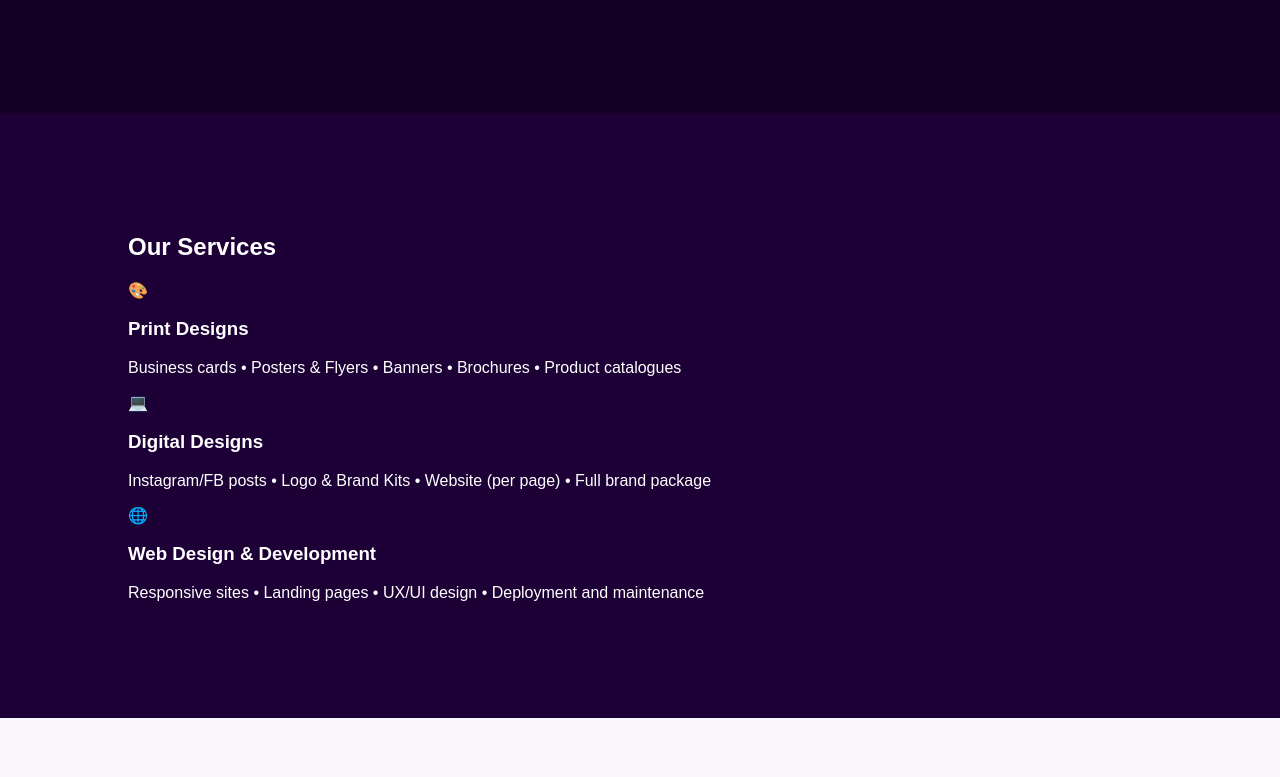
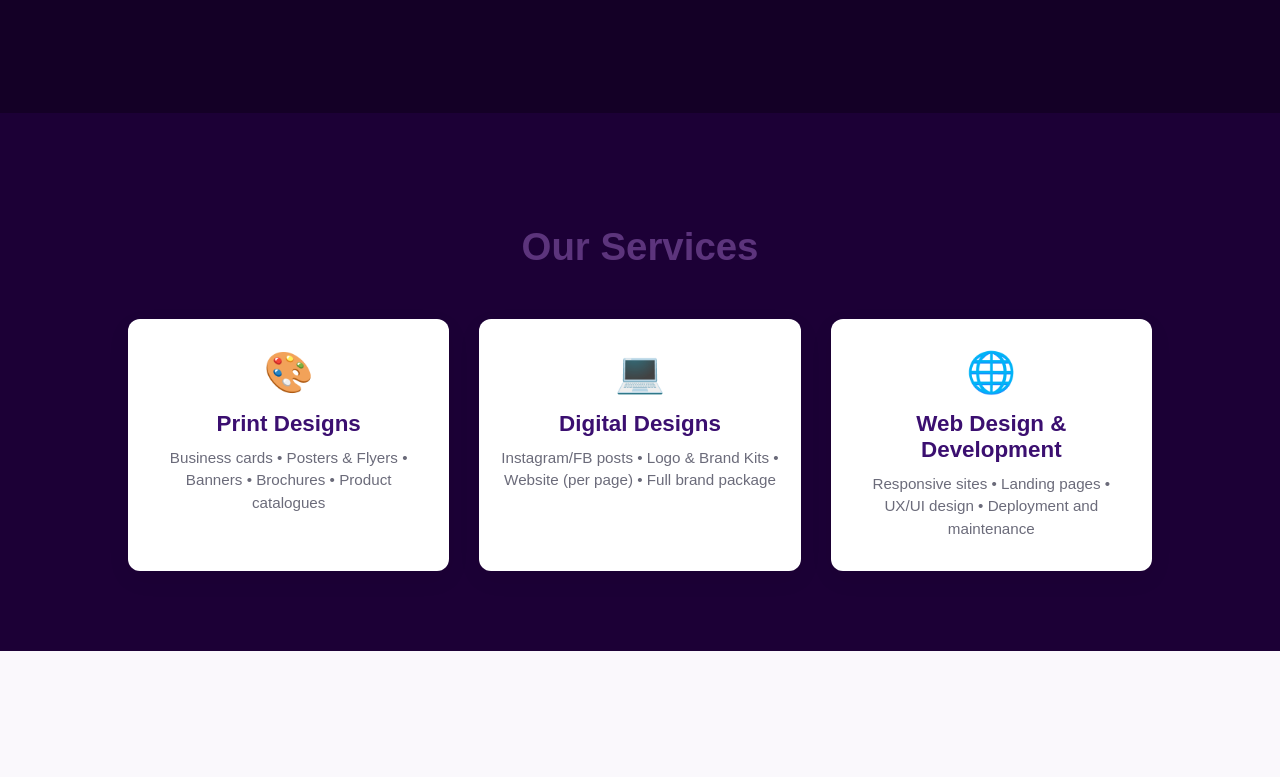
Before and after one commit to nklubega/Astro, a plain HTML site: page index.html in a window 1280 px wide. Shown: the part 1007-1784 px from the top of the page. Drawn offline with Linux system fonts and the light colour scheme.

Commit message:
Refactor styles for sections and service tiles

```diff
--- a/style.css
+++ b/style.css
@@ -86,14 +86,81 @@ canvas#particles {
 .section {
   padding: 100px 10%;
   background: #140026;
+  align-content: center;
 }
+ section#about {
+  align-content: center;
+
+ }
 .section:nth-child(even) { background: #1c0036; }
-.services-list {
+/*.services-list {
   list-style: none; padding: 0;
 }
 .services-list li {
   margin: 10px 0; font-size: 1.1em;
+}*/
+
+/* ===== Horizontal Services Section ===== */
+.services-horizontal {
+  background: #faf8fc;
+  color: #333;
+  padding: 80px 10%;
 }
+.services-horizontal .section-title {
+  font-size: 2.4rem;
+  font-weight: 700;
+  color: #5c347c; /* adjust to your theme’s deep purple */
+  margin-bottom: 50px;
+  text-align: center;
+}
+.services-row {
+  display: flex;
+  flex-wrap: wrap;
+  gap: 30px;
+  justify-content: space-between;
+}
+.service-tile {
+  flex: 1 1 calc(25% - 30px);
+  background: #fff;
+  border-radius: 12px;
+  padding: 30px 20px;
+  box-shadow: 0 8px 24px rgba(0,0,0,0.06);
+  text-align: center;
+  transition: transform 0.3s ease, box-shadow 0.3s ease;
+}
+.service-tile:hover {
+  transform: translateY(-8px);
+  box-shadow: 0 12px 32px rgba(0,0,0,0.12);
+}
+.service-tile .icon {
+  font-size: 2.5rem;
+  color: #b7357f; /* your pink/purple accent */
+  margin-bottom: 15px;
+}
+.service-tile h3 {
+  margin: 0 0 10px;
+  font-size: 1.4rem;
+  color: #3b0f70; /* deep purple heading */
+}
+.service-tile p {
+  margin: 0;
+  font-size: 0.95rem;
+  line-height: 1.5;
+  color: #6b6b7a;
+}
+
+@media (max-width: 1024px) {
+  .service-tile {
+    flex: 1 1 calc(50% - 30px);
+  }
+}
+@media (max-width: 640px) {
+  .service-tile {
+    flex: 1 1 100%;
+  }
+}
+
+
 /* ===== Portfolio Section ===== */
 .portfolio-section {
   padding: 100px 0;
@@ -169,6 +236,7 @@ canvas#particles {
     font-size: 1.8rem;
   }
 }
+
 .contact-form {
   display: flex;
   flex-direction: column;
```
